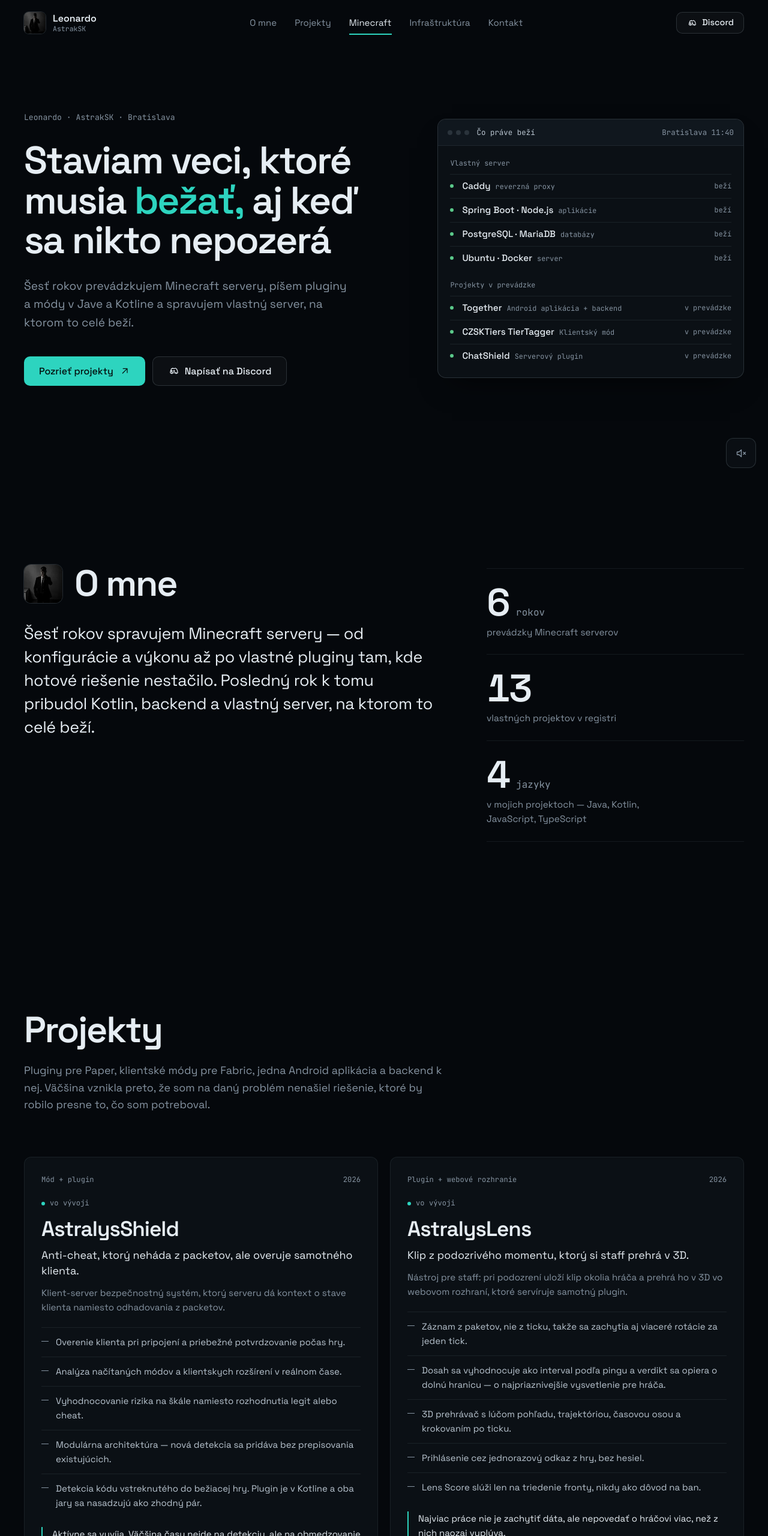
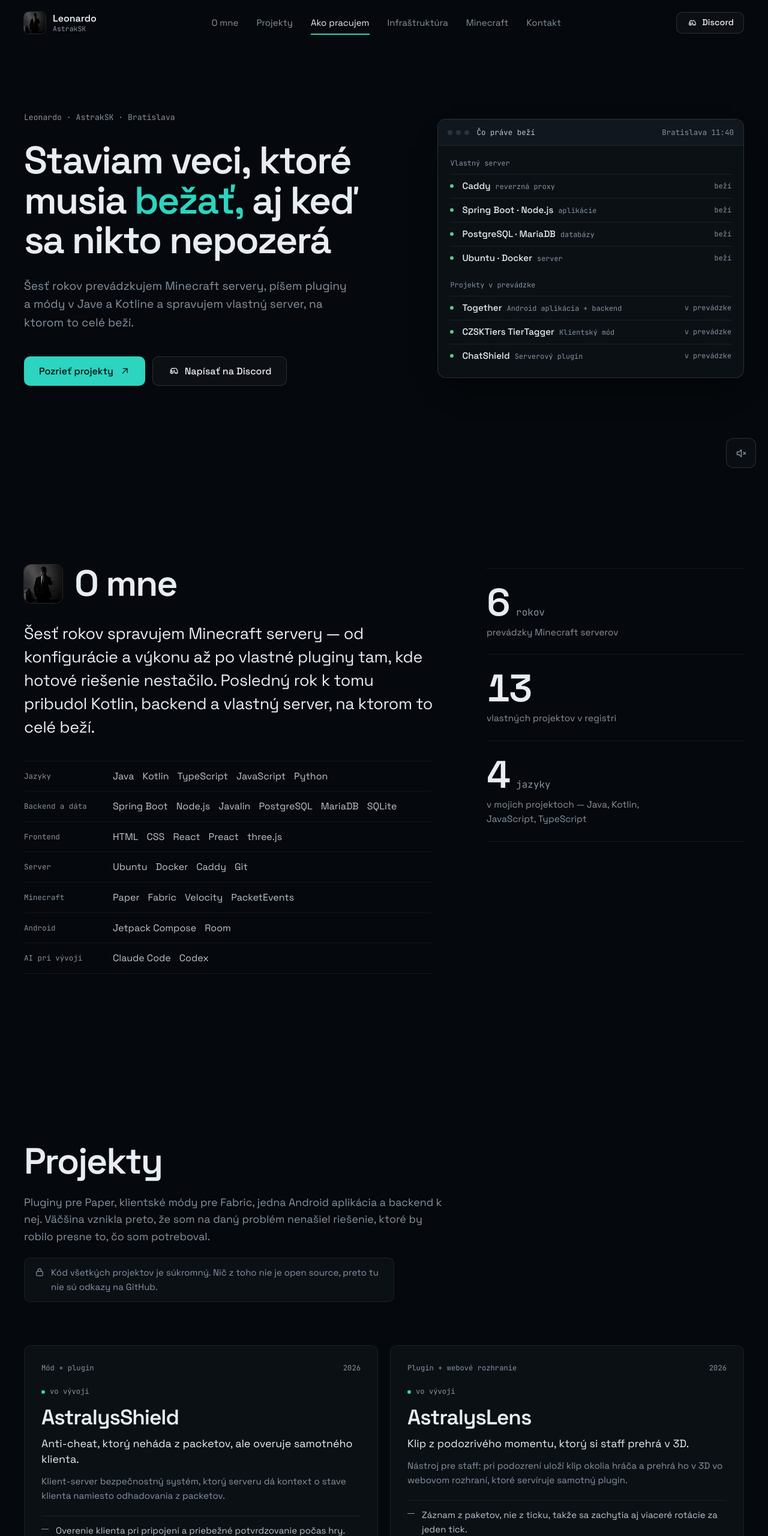
Before and after one commit to AstrakSK/astraksk.github.io, a plain HTML site: page index.html in a window 1280 px wide. Shown: the top 2560 px of the page at 60% size. Drawn offline with Linux system fonts and the light colour scheme.

Commit message:
Portfólio: nové poradie sekcií, blok Čo používam a poznámka o súkromnom kóde
- poradie O mne, Projekty, Ako pracujem, Infraštruktúra, Minecraft, Siete a škola, Kontakt
- skills v portfolioData, zoznam technológií v O mne
- kód projektov je súkromný, nie open source (poznámka v Projektoch aj v detaile)
- v=28

Co-Authored-By: Claude Opus 5.5 <noreply@anthropic.com>

```diff
--- a/index.html
+++ b/index.html
@@ -40,7 +40,7 @@
     <!-- Pri každom vydaní zvýš ?v= naraz pri style.css a script.js.
          Bez toho môžu vracajúci sa návštevníci dostať nové HTML so starým CSS
          a JS (Pages posiela Cache-Control: max-age=600). Fonty verziu nemajú. -->
-    <link rel="stylesheet" href="style.css?v=27">
+    <link rel="stylesheet" href="style.css?v=28">
 
     <script type="application/ld+json">
     {
@@ -73,6 +73,7 @@
     <svg class="sprite" aria-hidden="true" focusable="false">
         <symbol id="i-sound" viewBox="0 0 24 24"><path d="M4 9.5h3.5L12 5.5v13L7.5 14.5H4z"/><path d="M16 9.5a4 4 0 0 1 0 5"/><path d="M18.5 7a7.5 7.5 0 0 1 0 10"/></symbol>
         <symbol id="i-muted" viewBox="0 0 24 24"><path d="M4 9.5h3.5L12 5.5v13L7.5 14.5H4z"/><path d="m16 10 4 4M20 10l-4 4"/></symbol>
+        <symbol id="i-lock" viewBox="0 0 24 24"><rect x="5" y="10.5" width="14" height="10" rx="2.5"/><path d="M8.5 10.5V8a3.5 3.5 0 0 1 7 0v2.5"/></symbol>
         <symbol id="i-check" viewBox="0 0 24 24"><path d="m5 12.5 4.5 4.5L19 7.5"/></symbol>
         <symbol id="i-arrow" viewBox="0 0 24 24"><path d="M7 17 17 7M8 7h9v9"/></symbol>
         <symbol id="i-close" viewBox="0 0 24 24"><path d="m6 6 12 12M18 6 6 18"/></symbol>
@@ -96,8 +97,9 @@
             <nav class="site-nav" id="siteNav" aria-label="Hlavná navigácia">
                 <a href="#o-mne" data-nav="o-mne">O mne</a>
                 <a href="#projekty" data-nav="projekty">Projekty</a>
+                <a href="#ai" data-nav="ai">Ako pracujem</a>
+                <a href="#infrastruktura" data-nav="infrastruktura">Infraštruktúra</a>
                 <a href="#minecraft" data-nav="minecraft">Minecraft</a>
-                <a href="#infrastruktura" data-nav="infrastruktura">Infraštruktúra</a>
                 <a href="#kontakt" data-nav="kontakt">Kontakt</a>
                 <span class="nav-indicator" id="navIndicator" aria-hidden="true"></span>
             </nav>
@@ -116,11 +118,12 @@
 
     <div class="mobile-menu" id="mobileMenu" aria-hidden="true">
         <nav class="mobile-nav" aria-label="Mobilná navigácia">
-            <a href="#o-mne" data-nav="o-mne" style="--i:0"><small>01</small>O mne</a>
-            <a href="#projekty" data-nav="projekty" style="--i:1"><small>02</small>Projekty</a>
-            <a href="#minecraft" data-nav="minecraft" style="--i:2"><small>03</small>Minecraft</a>
-            <a href="#infrastruktura" data-nav="infrastruktura" style="--i:3"><small>04</small>Infraštruktúra</a>
-            <a href="#kontakt" data-nav="kontakt" style="--i:4"><small>05</small>Kontakt</a>
+            <a href="#o-mne" data-nav="o-mne" style="--i:0">O mne</a>
+            <a href="#projekty" data-nav="projekty" style="--i:1">Projekty</a>
+            <a href="#ai" data-nav="ai" style="--i:2">Ako pracujem</a>
+            <a href="#infrastruktura" data-nav="infrastruktura" style="--i:3">Infraštruktúra</a>
+            <a href="#minecraft" data-nav="minecraft" style="--i:4">Minecraft</a>
+            <a href="#kontakt" data-nav="kontakt" style="--i:5">Kontakt</a>
         </nav>
         <a class="btn btn-primary mobile-discord" style="--i:5" href="https://discord.com/users/700729479068385362" target="_blank" rel="noopener noreferrer">
             <svg class="ico" aria-hidden="true"><use href="#i-discord"/></svg>
@@ -191,6 +194,7 @@
                             vlastné pluginy tam, kde hotové riešenie nestačilo. Posledný rok k tomu
                             pribudol Kotlin, backend a vlastný server, na ktorom to celé beží.
                         </p>
+                        <dl class="skills reveal" id="skillList" style="--i:3" aria-label="Čo používam"></dl>
                     </div>
                     <dl class="stats" id="statList"></dl>
                 </div>
@@ -207,11 +211,49 @@
                         a backend k nej. Väčšina vznikla preto, že som na daný problém nenašiel
                         riešenie, ktoré by robilo presne to, čo som potreboval.
                     </p>
+                    <p class="private-note reveal" style="--i:3">
+                        <svg class="ico" aria-hidden="true"><use href="#i-lock"/></svg>
+                        <span>Kód všetkých projektov je súkromný. Nič z toho nie je open source, preto tu nie sú odkazy na GitHub.</span>
+                    </p>
                 </header>
 
                 <div class="projects" id="projectGrid">
                     <noscript><p class="muted">Zoznam projektov sa načíta cez JavaScript.</p></noscript>
                 </div>
+            </div>
+        </section>
+
+        <!-- ============ AI ============ -->
+        <section class="section" id="ai" aria-labelledby="aiTitle">
+            <div class="container">
+                <header class="section-head">
+                    <h2 class="section-title reveal" id="aiTitle" style="--i:1">Ako pracujem</h2>
+                    <p class="section-lead reveal" style="--i:2">
+                        Pri vývoji používam AI každý deň — Claude Code ako hlavný nástroj a ďalšie modely na to, v čom sú silnejšie. Päť rodín modelov mi kryje rôzne časti práce —
+                        každý tam, kde mi reálne šetrí čas. Rozhodnutia a výsledná podoba
+                        zostávajú na mne.
+                    </p>
+                </header>
+                <div class="ai-grid" id="aiList"></div>
+            </div>
+        </section>
+
+        <!-- ============ INFRAŠTRUKTÚRA ============ -->
+        <section class="section" id="infrastruktura" aria-labelledby="infraTitle">
+            <div class="container">
+                <header class="section-head">
+                    <h2 class="section-title reveal" id="infraTitle" style="--i:1">Infraštruktúra</h2>
+                    <p class="section-lead reveal" style="--i:2">
+                        Vlastný VPS s Ubuntu, na ňom Docker a reverzná proxy, ktorá rozdeľuje
+                        prevádzku medzi navzájom oddelené služby. Postavené a spravované celé mnou,
+                        vrátane certifikátov, záloh a prístupov.
+                    </p>
+                </header>
+
+                <ol class="layers" id="layers" aria-label="Vrstvy infraštruktúry zhora nadol"></ol>
+
+                <h3 class="subhead reveal">Ako to prevádzkujem</h3>
+                <ul class="practice-grid" id="practiceList"></ul>
             </div>
         </section>
 
@@ -249,25 +291,6 @@
             </div>
         </section>
 
-        <!-- ============ INFRAŠTRUKTÚRA ============ -->
-        <section class="section" id="infrastruktura" aria-labelledby="infraTitle">
-            <div class="container">
-                <header class="section-head">
-                    <h2 class="section-title reveal" id="infraTitle" style="--i:1">Infraštruktúra</h2>
-                    <p class="section-lead reveal" style="--i:2">
-                        Vlastný VPS s Ubuntu, na ňom Docker a reverzná proxy, ktorá rozdeľuje
-                        prevádzku medzi navzájom oddelené služby. Postavené a spravované celé mnou,
-                        vrátane certifikátov, záloh a prístupov.
-                    </p>
-                </header>
-
-                <ol class="layers" id="layers" aria-label="Vrstvy infraštruktúry zhora nadol"></ol>
-
-                <h3 class="subhead reveal">Ako to prevádzkujem</h3>
-                <ul class="practice-grid" id="practiceList"></ul>
-            </div>
-        </section>
-
         <!-- ============ SIETE A ŠKOLA ============ -->
         <section class="section" id="siete-skola" aria-labelledby="netTitle">
             <div class="container">
@@ -295,21 +318,6 @@
                         <ul class="dash-list" id="schoolList"></ul>
                     </article>
                 </div>
-            </div>
-        </section>
-
-        <!-- ============ AI ============ -->
-        <section class="section" id="ai" aria-labelledby="aiTitle">
-            <div class="container">
-                <header class="section-head">
-                    <h2 class="section-title reveal" id="aiTitle" style="--i:1">Modely, s ktorými pracujem</h2>
-                    <p class="section-lead reveal" style="--i:2">
-                        Nerobím na tom sám. Päť rodín modelov mi kryje rôzne časti práce —
-                        každý tam, kde mi reálne šetrí čas. Rozhodnutia a výsledná podoba
-                        zostávajú na mne.
-                    </p>
-                </header>
-                <div class="ai-grid" id="aiList"></div>
             </div>
         </section>
 
@@ -360,7 +368,7 @@
         <source src="assets/music.mp3" type="audio/mpeg">
     </audio>
 
-    <script src="script.js?v=27"></script>
+    <script src="script.js?v=28"></script>
 </body>
 
 </html>
--- a/script.js
+++ b/script.js
@@ -526,6 +526,17 @@ const portfolioData = {
         "Izolovaná lab sieť na starom smerovači s OpenWrt — DHCP, firewall zóny a overená izolácia od domácej siete."
     ],
 
+    /* Zhrnutie pre „O mne“. Len technológie, ktoré sú v stack-och projektov, v infraštruktúre
+       alebo v škole — nič navyše. */
+    skills: [
+        { label: "Jazyky", items: ["Java", "Kotlin", "TypeScript", "JavaScript", "Python"] },
+        { label: "Backend a dáta", items: ["Spring Boot", "Node.js", "Javalin", "PostgreSQL", "MariaDB", "SQLite"] },
+        { label: "Frontend", items: ["HTML", "CSS", "React", "Preact", "three.js"] },
+        { label: "Server", items: ["Ubuntu", "Docker", "Caddy", "Git"] },
+        { label: "Minecraft", items: ["Paper", "Fabric", "Velocity", "PacketEvents"] },
+        { label: "Android", items: ["Jetpack Compose", "Room"] },
+        { label: "AI pri vývoji", items: ["Claude Code", "Codex"] }
+    ],
     ai: [
         {
             name: "Claude",
@@ -619,6 +630,7 @@ const portfolioData = {
         main: $("#obsah"),
         footer: $(".site-footer"),
         stats: $("#statList"),
+        skills: $("#skillList"),
         grid: $("#projectGrid"),
         servers: $("#serverList"),
         timeline: $("#timeline"),
@@ -686,6 +698,15 @@ const portfolioData = {
             }
             return stat;
         });
+    }
+
+    function renderSkills() {
+        if (!el.skills) return;
+        el.skills.innerHTML = portfolioData.skills.map((group) => `
+            <div class="skill-row">
+                <dt>${esc(group.label)}</dt>
+                <dd>${group.items.map((item) => `<span>${esc(item)}</span>`).join("")}</dd>
+            </div>`).join("");
     }
 
     function renderStats() {
@@ -872,6 +893,7 @@ const portfolioData = {
     }
 
     renderStats();
+    renderSkills();
     renderStatus();
     startClock();
     renderProjects();
@@ -957,10 +979,10 @@ const portfolioData = {
 
     /* ---------- hlavička, progress, scrollspy, časová os ---------- */
 
-    const spySections = ["o-mne", "projekty", "minecraft", "infrastruktura", "siete-skola", "ai", "kontakt"]
+    const spySections = ["o-mne", "projekty", "ai", "infrastruktura", "minecraft", "siete-skola", "kontakt"]
         .map((id) => document.getElementById(id))
         .filter(Boolean);
-    const navKey = { "siete-skola": "infrastruktura", ai: "infrastruktura" };
+    const navKey = { "siete-skola": "minecraft" };
     const navLinks = $$("a[data-nav]");
     let activeKey = null;
     let tlDots = [];
@@ -1219,6 +1241,7 @@ const portfolioData = {
                 <h3>Stack</h3>
                 <ul class="chips">${project.stack.map((tech) => `<li>${esc(tech)}</li>`).join("")}</ul>
             </section>
+            <p class="detail-private"><svg class="ico" aria-hidden="true"><use href="#i-lock"/></svg>Zdrojový kód je súkromný, projekt nie je open source.</p>
         `;
         el.dialog.scrollTop = 0;
         $(".detail-inner", el.dialog).scrollTop = 0;
--- a/style.css
+++ b/style.css
@@ -526,6 +526,18 @@ main:focus { outline: none; }
 }
 
 .stats { display: flex; flex-direction: column; padding-top: 6px; }
+
+/* Čo používam: riadok = oblasť (mono štítok) + technológie. Hairline medzi riadkami. */
+.skills { margin: 36px 0 0; border-top: 1px solid var(--line); }
+.skill-row { display: grid; grid-template-columns: 132px 1fr; gap: 16px; padding: 12px 0; border-bottom: 1px solid var(--line); }
+.skill-row dt { font-family: var(--font-label); font-size: .78rem; color: var(--muted); padding-top: 3px; }
+.skill-row dd { margin: 0; display: flex; flex-wrap: wrap; gap: 4px 14px; color: var(--body-text); }
+
+/* Súkromný kód: tichá poznámka, nie výstraha. */
+.private-note { display: flex; align-items: flex-start; gap: 10px; max-width: 64ch; margin-top: 20px; padding: 12px 16px; border: 1px solid var(--line); border-radius: 10px; background: var(--surface); color: var(--muted); font-size: .94rem; }
+.private-note .ico { flex: none; width: 18px; height: 18px; margin-top: 2px; }
+.detail-private { display: flex; align-items: center; gap: 8px; margin-top: 28px; padding-top: 16px; border-top: 1px solid var(--line); color: var(--muted); font-size: .9rem; }
+.detail-private .ico { flex: none; width: 16px; height: 16px; }
 .stat {
     display: flex;
     flex-direction: column-reverse;
@@ -1260,6 +1272,7 @@ main:focus { outline: none; }
     .duo { grid-template-columns: 1fr; }
     .ai-grid { grid-template-columns: 1fr; }
     .ai-card header { margin-bottom: 20px; }
+    .skill-row { grid-template-columns: 1fr; gap: 6px; }
 
     .mc-grid { grid-template-columns: 1fr; gap: 24px; }
     .mc-side { position: static; }
```
Also changed, not shown: 1 other file.
